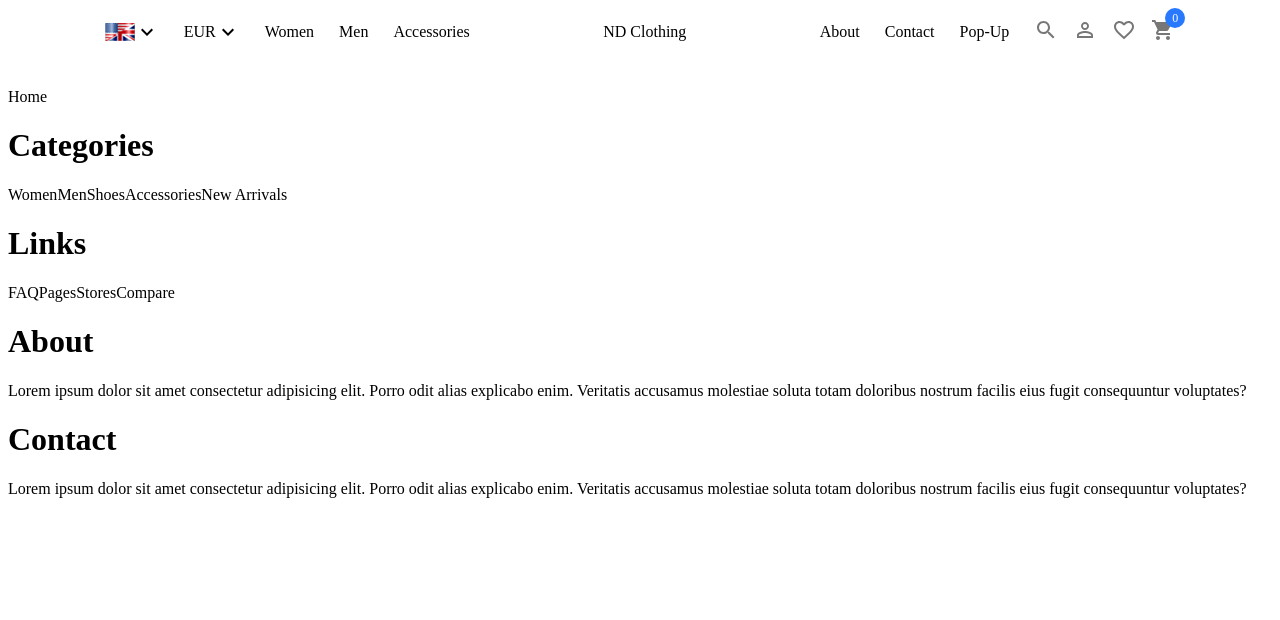
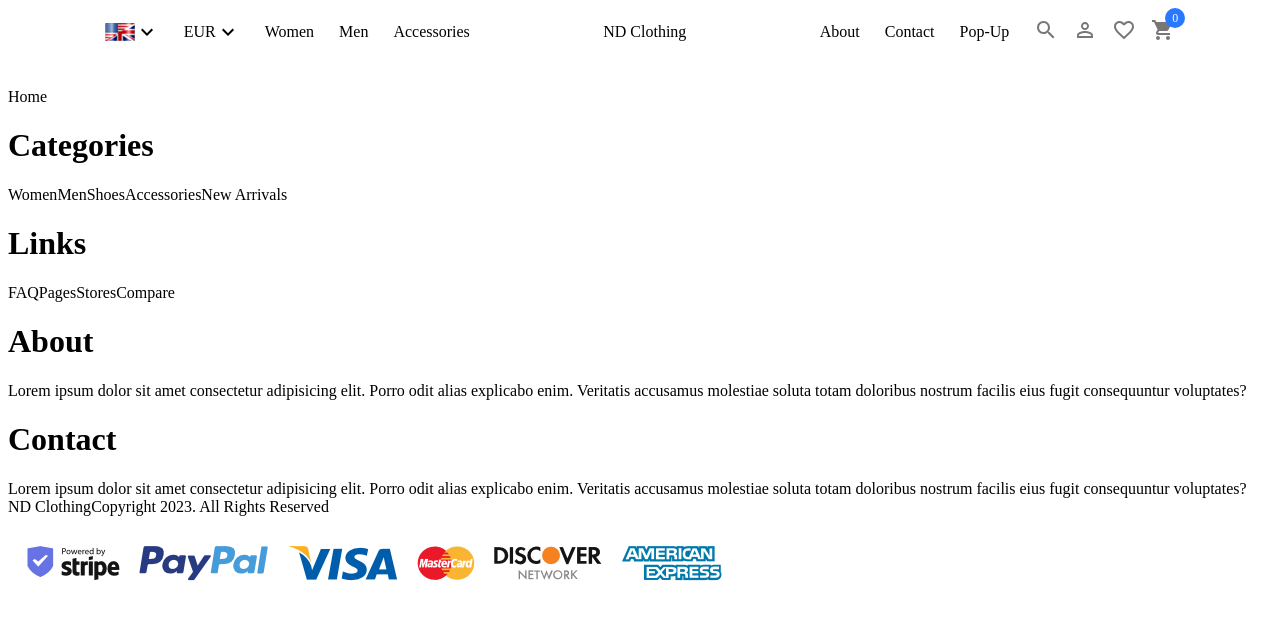
Before and after one commit to Mrballer59/nd-clothing-strapi, a React (Create React App) app: page / in a window 1280 px wide. Shown: the top 620 px of the page. Built offline with nearby package versions, Linux system fonts and the light colour scheme.

Commit message:
footer part 1

```diff
--- a/src/components/footer/Footer.jsx
+++ b/src/components/footer/Footer.jsx
@@ -1,4 +1,5 @@
 import React from "react";
+import "./footer.scss";
 
 const Footer = () => {
   return (
@@ -36,6 +37,15 @@ const Footer = () => {
           </span>
         </div>
       </div>
+      <div className="bottom">
+        <div className="left">
+          <span className="logo">ND Clothing</span>
+          <span className="copyright">Copyright 2023. All Rights Reserved</span>
+        </div>
+        <div className="right">
+          <img src="/img/payment-footer.png" alt="logo"></img>
+        </div>
+      </div>
     </div>
   );
 };
--- /dev/null
+++ b/src/components/footer/footer.scss
@@ -0,0 +1,2 @@
+footer {
+}
```
